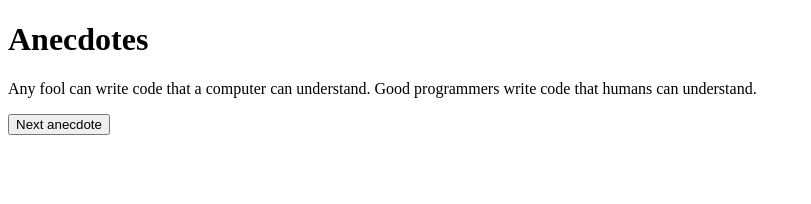
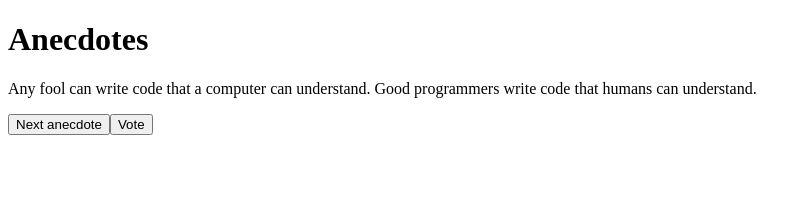
Before and after one commit to Santiagus/fullstackopen, a React (Vite) app in the folder part1/anecdotes/: page / in a window 1280 px wide. Shown: the top 204 px of the page, without its empty margins (0-811 px from the left). Built offline with nearby package versions, Linux system fonts and the light colour scheme.

Commit message:
feat(anecdotes): add vote button to the anecdotes app

```diff
--- a/part1/anecdotes/src/App.jsx
+++ b/part1/anecdotes/src/App.jsx
@@ -26,6 +26,15 @@ const Anecdote = ({ text }) => {
 
 const App = () => {
   const [selected, setSelected] = useState(getRandomInt(anecdotes.length));
+  const [votes, setVotes] = useState(Array(anecdotes.length).fill(0));
+
+  const voteAnecdote = () => {
+    const newVotes = [...votes];
+    newVotes[selected] += 1;
+    setVotes(newVotes);
+    console.log("Votes:", newVotes);
+  };
+
   const nextAnecdote = () => {
     setSelected(getRandomInt(anecdotes.length));
   };
@@ -33,6 +42,7 @@ const App = () => {
     <>
       <Anecdote text={anecdotes[selected]} />
       <button onClick={nextAnecdote}>Next anecdote</button>
+      <button onClick={voteAnecdote}>Vote</button>
     </>
   );
 };
```
